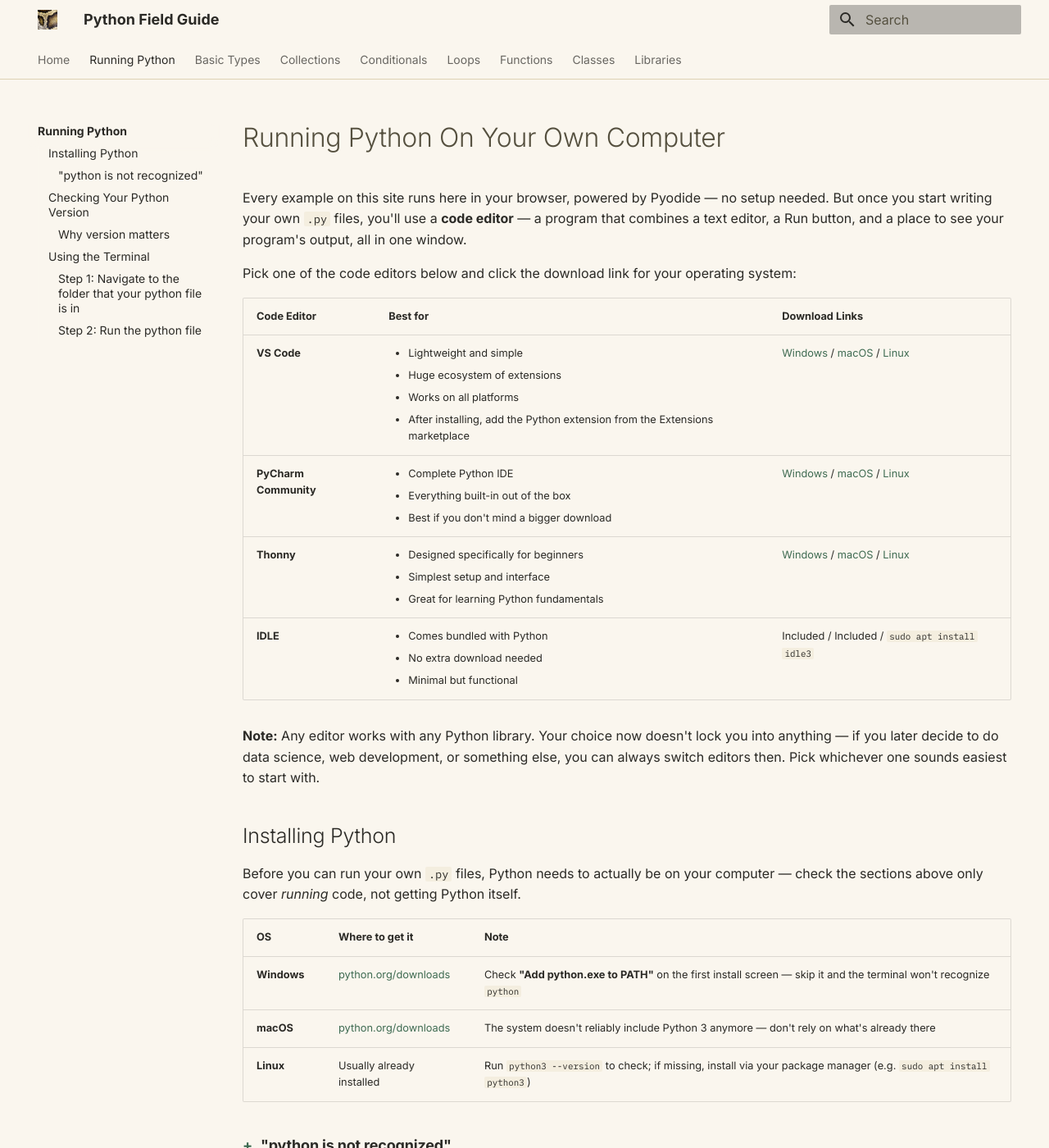
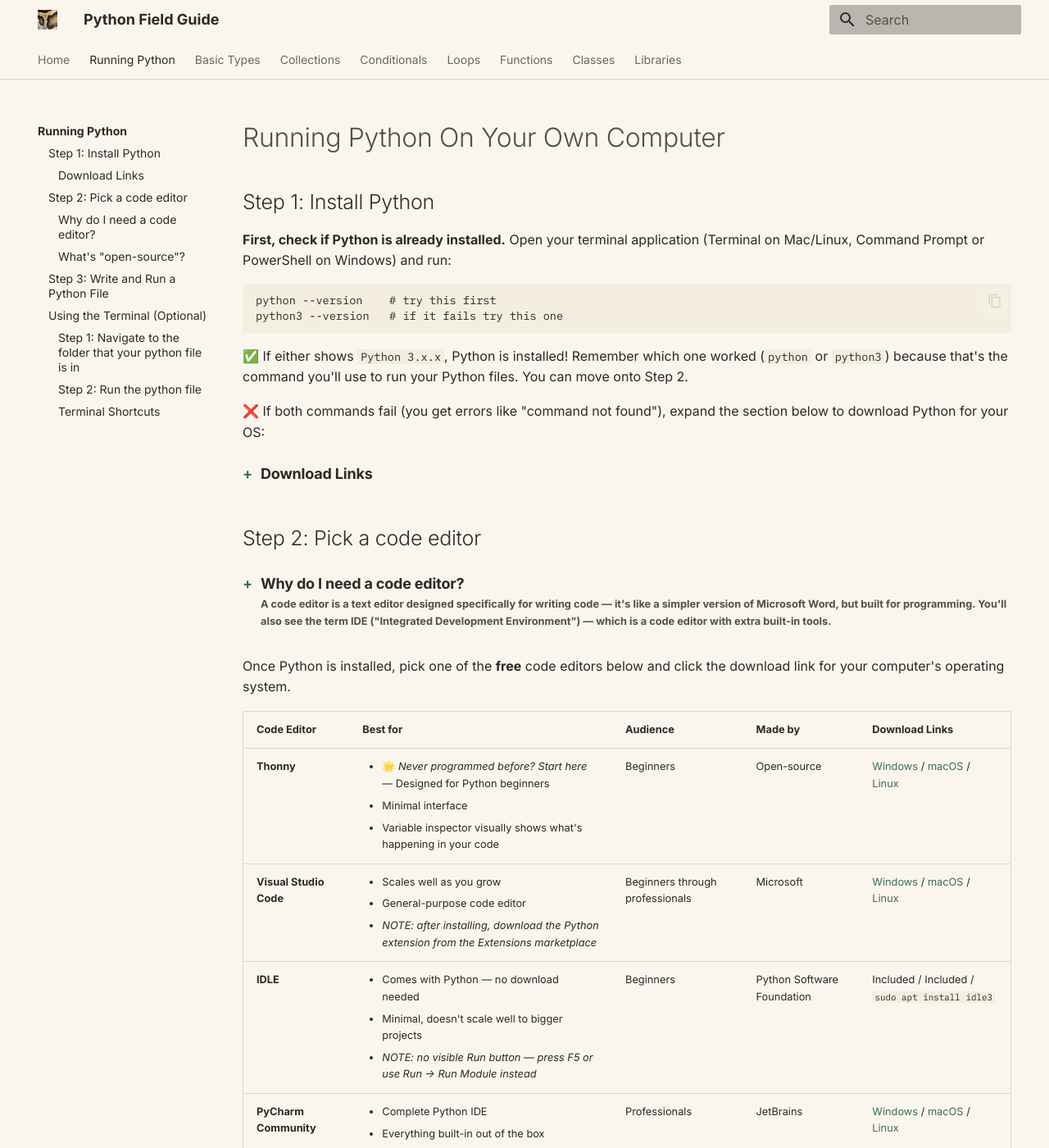
Before and after one commit to luka-sherman/python-field-guide, an MkDocs documentation site: the page built from docs/running_python.md, in a window 1280 px wide and 1400 px high. Shown: the whole window at 82% size. Built offline with MkDocs 1.6.1 and Material for MkDocs 9.7.7, drawn with Linux system fonts in a browser that asks for light colours; nearby versions of some CDN libraries; some of the changed text lies outside the part shown.

Commit message:
running python rewrite

````diff
--- a/docs/running_python.md
+++ b/docs/running_python.md
@@ -1,85 +1,95 @@
 # Running Python On Your Own Computer
 
-Every example on this site runs here in your browser, powered by Pyodide — no setup needed. But once you start writing your own `.py` files, you'll use a **code editor** — a program that combines a text editor, a Run button, and a place to see your program's output, all in one window.
+## Step 1: Install Python
 
-Pick one of the code editors below and click the download link for your operating system:
+**First, check if Python is already installed.** Open your terminal application (Terminal on Mac/Linux, Command Prompt or PowerShell on Windows) and run:
 
-| Code Editor | Best for | Download Links |
-|--------|----------|---------|
-| **VS Code** | <ul><li>Lightweight and simple</li><li>Huge ecosystem of extensions</li><li>Works on all platforms</li><li>After installing, add the Python extension from the Extensions marketplace</li></ul> | [Windows](https://code.visualstudio.com/download) / [macOS](https://code.visualstudio.com/download) / [Linux](https://code.visualstudio.com/download) |
-| **PyCharm Community** | <ul><li>Complete Python IDE</li><li>Everything built-in out of the box</li><li>Best if you don't mind a bigger download</li></ul> | [Windows](https://www.jetbrains.com/pycharm/download/) / [macOS](https://www.jetbrains.com/pycharm/download/) / [Linux](https://www.jetbrains.com/pycharm/download/) |
-| **Thonny** | <ul><li>Designed specifically for beginners</li><li>Simplest setup and interface</li><li>Great for learning Python fundamentals</li></ul> | [Windows](https://thonny.org/) / [macOS](https://thonny.org/) / [Linux](https://thonny.org/) |
-| **IDLE** | <ul><li>Comes bundled with Python</li><li>No extra download needed</li><li>Minimal but functional</li></ul> | Included / Included / `sudo apt install idle3` |
+```bash
+python --version    # try this first
+python3 --version   # if it fails try this one
+```
 
-**Note:** Any editor works with any Python library. Your choice now doesn't lock you into anything — if you later decide to do data science, web development, or something else, you can always switch editors then. Pick whichever one sounds easiest to start with.
+✅ If either shows `Python 3.x.x`, Python is installed! Remember which one worked (`python` or `python3`) because that's the command you'll use to run your Python files. You can move onto Step 2.
 
-## Installing Python
-
-Before you can run your own `.py` files, Python needs to actually be on your computer — check the sections above only cover *running* code, not getting Python itself.
-
-| OS | Where to get it | Note |
-|----|------------------|------|
-| **Windows** | [python.org/downloads](https://python.org/downloads) | Check **"Add python.exe to PATH"** on the first install screen — skip it and the terminal won't recognize `python` |
-| **macOS** | [python.org/downloads](https://python.org/downloads) | The system doesn't reliably include Python 3 anymore — don't rely on what's already there |
-| **Linux** | Usually already installed | Run `python3 --version` to check; if missing, install via your package manager (e.g. `sudo apt install python3`) |
+❌ If both commands fail (you get errors like "command not found"), expand the section below to download Python for your OS:
 
 <details markdown="block" class="pt-collapsible">
 <summary markdown="block">
 
-### "python is not recognized"
-
-The most common install error, and almost always the same fix.
-{: .pt-subheading }
-
-```bash
-python --version    # if this fails, Python isn't on PATH
-python3 --version    # try this instead — may work even when `python` doesn't
-```
+### Download Links
 
 </summary>
 
-This means Python installed, but your terminal doesn't know where to find it — usually because "Add to PATH" was left unchecked during a Windows install. The fix is to re-run the installer and check that box (or reinstall from scratch), then open a **new** terminal window, since existing windows won't pick up the change.
+| OS | Where to get it | Important note |
+|----|------------------|------|
+| **Windows** | [python.org/downloads](https://python.org/downloads) | Check **"Add python.exe to PATH"** on the first install screen — if you skip this, the terminal won't recognize `python` |
+| **macOS** | [python.org/downloads](https://python.org/downloads) | |
+| **Linux** | Usually already installed | If `python3 --version` failed, install via your package manager (e.g. `sudo apt install python3`) |
 
 </details>
 
-## Checking Your Python Version
 
-Once Python is installed, check which version you have and where it's located — this affects how you run scripts in the terminal.
-
-```bash
-python --version     # Windows, or Mac/Linux with only Python 3
-python3 --version    # Mac/Linux, to check if Python 3 is available
-```
+## Step 2: Pick a code editor
 
 <details markdown="block" class="pt-collapsible">
 <summary markdown="block">
 
-### Why version matters
+### Why do I need a code editor?
 
-Different Python versions need different terminal commands.
+A **code editor** is a text editor designed specifically for writing code — it's like a simpler version of Microsoft Word, but built for programming. You'll also see the term **IDE** ("Integrated Development Environment") — which is a code editor with extra built-in tools.
 {: .pt-subheading }
-
-```bash
-python script.py     # Python 3 only (Windows, or Mac/Linux without Python 2)
-python3 script.py    # Python 3 (Mac/Linux, when both Python 2 and 3 exist)
-```
 
 </summary>
 
-On **Windows**, `python` always points to Python 3 (if you installed it correctly), so use `python script.py`. On **Mac/Linux**, many systems have both Python 2 (old, obsolete) and Python 3 still installed — `python` might point to the old version, so `python3` is safer. You can check which one you have by running the commands above; whichever one gives you a `3.x` version is what you should use.
+- **Writing code is easier** — syntax highlighting (colored text) makes different parts of your code stand out, so you catch mistakes faster
+- **Running code is faster** — click a Run button instead of typing terminal commands every time
+- **Code completion** — the editor suggests function names and variables as you type, saving time and reducing typos
+- **Error detection** — it warns you about common mistakes before you run the code
 
 </details>
 
-## Using the Terminal
+Once Python is installed, pick one of the **free** code editors below and click the download link for your computer's operating system.
 
-The terminal is a text-based way to navigate your computer's files and run programs, instead of clicking through folders.
+| Code Editor | Best for | Audience | Made by | Download Links |
+|--------|----------|---------|---------|---------|
+| **Thonny** | <ul><li>🌟 *Never programmed before? Start here* — Designed for Python beginners</li><li>Minimal interface</li><li>Variable inspector visually shows what's happening in your code</li></ul> | Beginners | Open-source | [Windows](https://thonny.org/) / [macOS](https://thonny.org/) / [Linux](https://thonny.org/) |
+| **Visual Studio Code** | <ul><li>Scales well as you grow</li><li>General-purpose code editor</li><li>*NOTE: after installing, download the Python extension from the Extensions marketplace*</li></ul> | Beginners through professionals | Microsoft | [Windows](https://code.visualstudio.com/download) / [macOS](https://code.visualstudio.com/download) / [Linux](https://code.visualstudio.com/download) |
+| **IDLE** | <ul><li>Comes with Python — no download needed</li><li>Minimal, doesn't scale well to bigger projects</li><li>*NOTE: no visible Run button — press F5 or use Run → Run Module instead*</li></ul> | Beginners | Python Software Foundation | Included / Included / `sudo apt install idle3` |
+| **PyCharm Community** | <ul><li>Complete Python IDE</li><li>Everything built-in out of the box</li><li>Many panels/menus can feel overwhelming at first</li></ul> | Professionals | JetBrains | [Windows](https://www.jetbrains.com/pycharm/download/) / [macOS](https://www.jetbrains.com/pycharm/download/) / [Linux](https://www.jetbrains.com/pycharm/download/) |
+
+**Note:** Any editor works with any Python library, and your choice doesn't lock you in — you can always switch later.
+
+<details markdown="block" class="pt-collapsible">
+<summary markdown="block">
+
+### What's "open-source"?
+
+</summary>
+
+It means the source code is publicly available for anyone to see, modify, and improve. Thonny is maintained by volunteers in the open-source community. VS Code and PyCharm are made by companies but also have open-source elements.
+
+</details>
+
+## Step 3: Write and Run a Python File
+
+Now that you have Python installed and a code editor picked, you're ready to write actual Python code.
+
+1. Open your code editor
+2. Create a new file (**File → New**) and save it with a `.py` extension, e.g. `hello.py` — the `.py` extension identifies that it's a Python file
+3. Type this sample code:
+```python-ref
+print("Hello, World!")
+```
+4. Click the **Run button** (usually a green play icon or arrow) — the output appears right there in the editor
+
+That's it! You've written and run your first Python program. From here, you can modify the code, run it again, and work through the rest of this guide to keep building your Python skills.
+
+## Using the Terminal (Optional)
+
+The terminal is a text-based way to navigate your computer's files and run programs, instead of clicking through folders. It's best for running Python files you've already written — either your own finished scripts, or someone else's — without needing to open them in an editor. It's also handy for quickly re-running the same command over and over while testing.
 
 !!! warning "Be careful what you type"
     The terminal has no undo, and no confirmation prompt for most commands — it does exactly what you type, even if that means deleting or overwriting something permanently. Never paste a command you don't understand, especially from a random webpage or chat, and treat anything involving `rm`, `sudo`, or a file path you didn't type yourself with extra caution.
-
-```bash
-pwd
-```
 
 <details markdown="block" class="pt-collapsible">
 <summary markdown="block">
@@ -117,6 +127,8 @@
 /Users/luka/Documents/my_project
 ```
 
+**Shortcut:** Instead of typing `cd Documents`, then `cd my_project`, you can give the full path directly: `cd Documents/my_project`. Or use `~/` (tilde = your home folder) to go directly from anywhere: `cd ~/Documents/my_project`.
+
 </details>
 
 <details markdown="block" class="pt-collapsible">
@@ -124,16 +136,41 @@
 
 ### Step 2: Run the python file
 
-`python script.py` runs a file, using whatever folder the terminal is currently in.
+Use whichever command worked during your install check (`python` or `python3`).
 {: .pt-subheading }
 
 ```bash
-python script.py      # Windows, or Mac/Linux with only Python 3 installed
-python3 script.py     # Mac/Linux, when both Python 2 and 3 are present
+python script.py      # if this worked during your version check
+python3 script.py     # if this worked during your version check
 ```
 
 </summary>
 
-If `python` runs an old Python 2 installation (or isn't recognized at all) on Mac or Linux, try `python3` instead — many systems keep both commands around, with `python3` guaranteed to point at a modern version. `cd` into the folder containing your script first (see above), or provide the full path to the file instead, like `python path/to/script.py`.
+Use whichever command worked when you checked your Python version — and stick with it consistently. `cd` into the folder containing your script first (see Step 1 above), or provide the full path to the file instead, like `python path/to/script.py`.
+
+**Why two commands?** On Windows, `python` is standard. On Mac/Linux, `python` might not work or might point to an old Python 2, so `python3` is more reliable. They're interchangeable — just pick the one that works for you.
+
+**To stop a running program:** Press **Ctrl+C** (hold Control, press C) — this works on Windows, Mac, and Linux.
 
 </details>
+
+<details markdown="block" class="pt-collapsible">
+<summary markdown="block">
+
+### Terminal Shortcuts
+
+A few quick tricks to save time and typing.
+{: .pt-subheading }
+
+```bash
+↑ and ↓         # scroll through command history
+Tab             # auto-complete file/folder names
+```
+
+</summary>
+
+**Up/down arrow keys:** After you've run a few commands, press the **up arrow** `↑` to see your last command, and press it again to go further back. Use the **down arrow** `↓` to move forward through the history. This saves a lot of typing when you're testing the same command over and over — run it, make a change to your file, then press `↑` to re-run it instantly.
+
+**Tab completion:** Start typing a filename or folder name and press **Tab** — the terminal will auto-complete it for you. For example, if you type `cd Doc` then press Tab, it becomes `cd Documents/`. If there are multiple matches, press Tab again to cycle through them or type more letters.
+
+</details>
````
Also changed, not shown: other parts of docs/running_python.md (+1 -1 lines), docs/index.md (+1 -1 lines).
